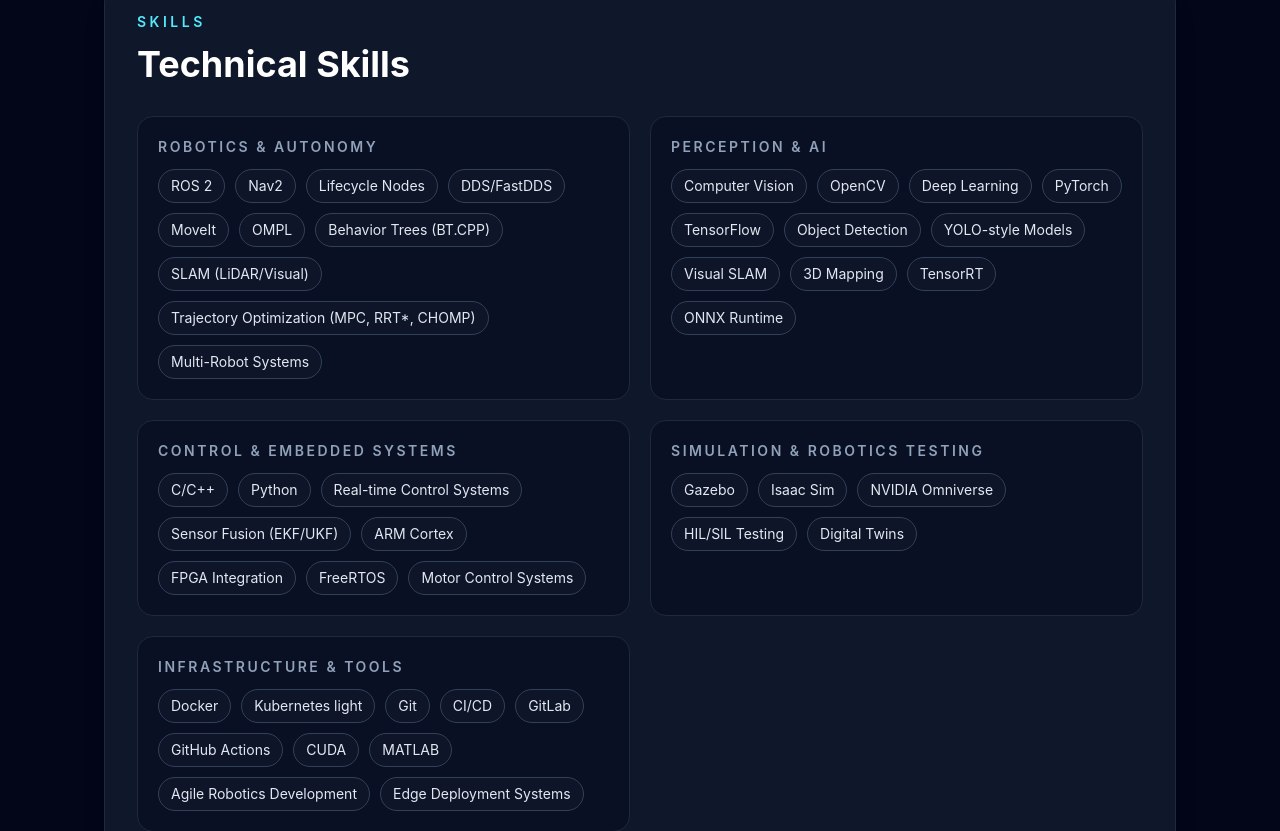
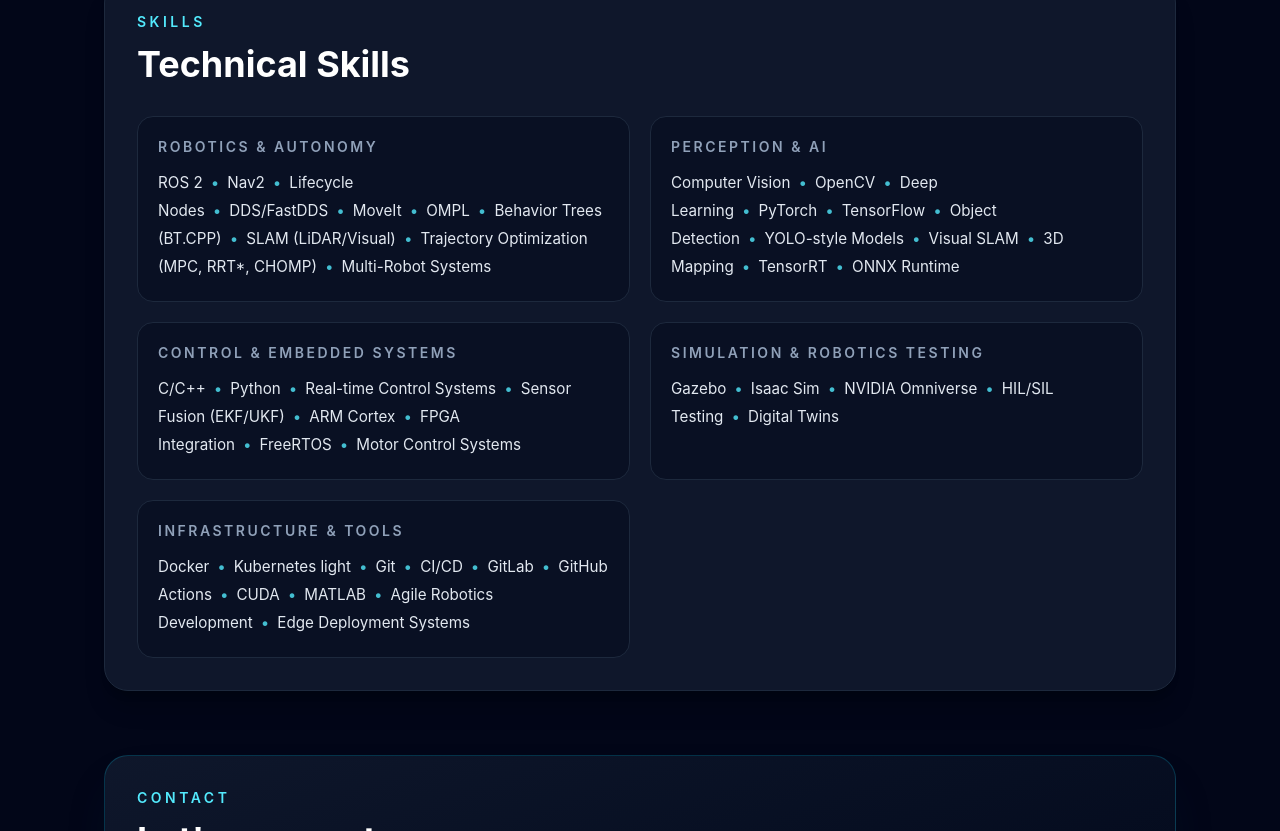
Before and after one commit to ninad164/my-portfolio, a React (Vite) app: page / in a window 1280 px wide. Shown: the part 4829-5660 px from the top of the page. Built offline with nearby package versions, Linux system fonts and the light colour scheme.

Commit message:
Edited skillset format.

```diff
--- a/src/App.jsx
+++ b/src/App.jsx
@@ -500,16 +500,16 @@
                 <h3 className="text-sm font-semibold uppercase tracking-[0.18em] text-slate-400">
                   {group.title}
                 </h3>
-                <div className="mt-3 flex flex-wrap gap-2.5">
-                  {group.skills.map((skill) => (
-                    <span
-                      key={skill}
-                      className="rounded-full border border-slate-700 bg-slate-900/80 px-3 py-1.5 text-sm text-slate-200"
-                    >
-                      {skill}
+                <p className="mt-3 text-sm leading-7 text-slate-200 md:text-[0.95rem]">
+                  {group.skills.map((skill, index) => (
+                    <span key={skill}>
+                      {index > 0 && (
+                        <span className="mx-2 text-cyan-300/80">&bull;</span>
+                      )}
+                      <span>{skill}</span>
                     </span>
                   ))}
-                </div>
+                </p>
               </div>
             ))}
           </div>
```
